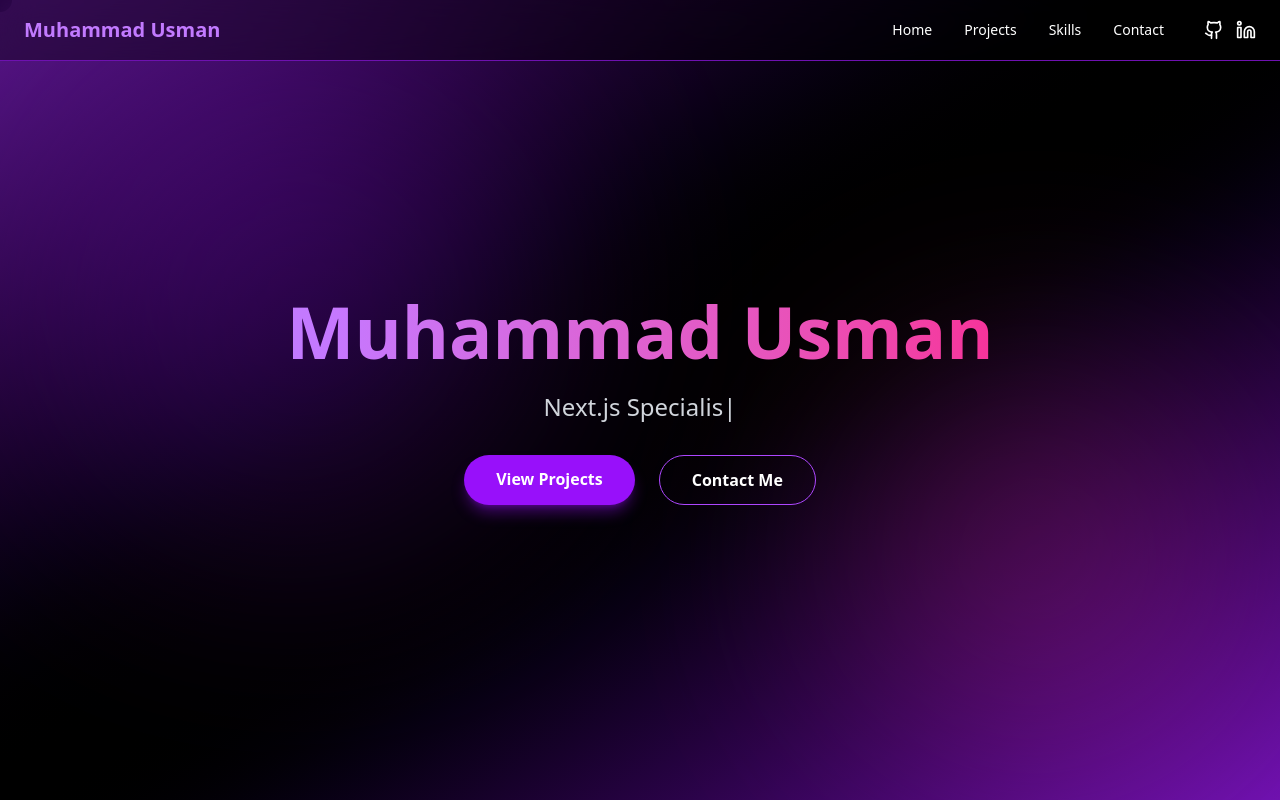
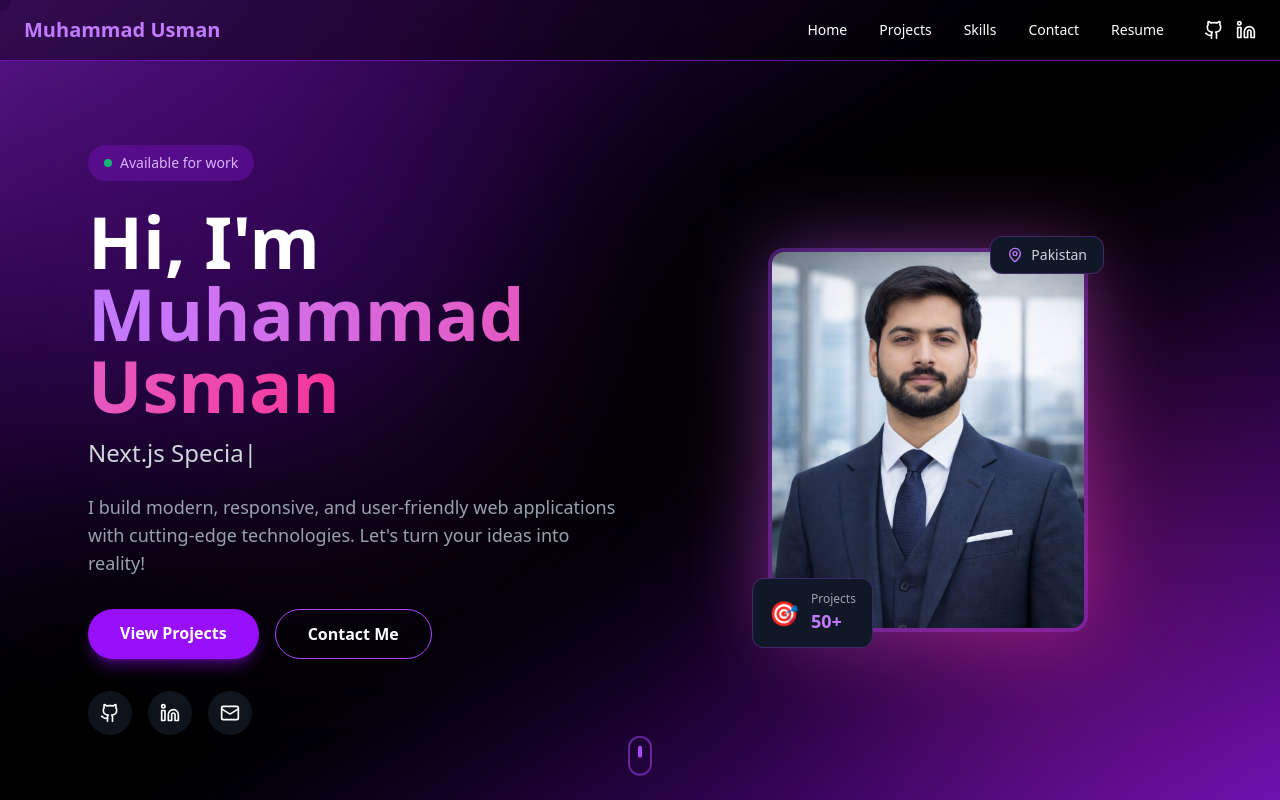
Before and after one commit to Mrusman1234/usman-portfolio, a Next.js app: page / in a window 1280 px wide. Shown: the top 800 px of the page. Built offline with nearby package versions, Linux system fonts and the light colour scheme.

Commit message:
Initial portfolio commit

```diff
--- a/app/components/AboutSection.tsx
+++ b/app/components/AboutSection.tsx
@@ -24,7 +24,7 @@ export default function AboutSection() {
           transition={{ duration: 1, delay: 0.3 }}
           className="text-lg md:text-xl leading-relaxed mb-10"
         >
-          I am Muhammad Usman, a Full Stack Developer and BSCS student at Bahauddin Zakariya University,
+          I am Muhammad Usman, a Full Stack Developer and BSCS student at University of Education Lahore Vehari Campus,
           based in Vehari, Punjab, Pakistan. I specialize in building modern web applications using
           Next.js, React, Node.js, and MongoDB. With expertise in SEO and Digital Marketing,
           I create responsive, user-friendly websites that drive results.
--- a/app/components/ContactSection.tsx
+++ b/app/components/ContactSection.tsx
@@ -291,7 +291,7 @@ export default function ContactSection() {
         >
           <div className="flex flex-col md:flex-row justify-between items-center gap-4">
             <p className="text-gray-400 text-sm">
-              © {new Date().getFullYear()} Usman Irfan. All rights reserved.
+              © {new Date().getFullYear()} Muhammad Usman. All rights reserved.
             </p>
             <p className="text-gray-400 text-sm">
               Built with{" "}
--- a/app/components/HeroSection.tsx
+++ b/app/components/HeroSection.tsx
@@ -2,26 +2,38 @@
 
 import { motion } from "framer-motion"
 import { TypeAnimation } from "react-type-animation"
+import { Github, Linkedin, Mail, MapPin } from "lucide-react"
 
 export default function Hero() {
   return (
-    <section className="relative h-screen flex items-center justify-center bg-gradient-to-br from-purple-900 via-black to-purple-800 text-white overflow-hidden">
-
+    <section className="relative min-h-screen flex items-center justify-center bg-gradient-to-br from-purple-900 via-black to-purple-800 text-white overflow-hidden pt-20">
       {/* Background Glow */}
       <div className="absolute w-[500px] h-[500px] bg-purple-600 opacity-20 blur-[120px] rounded-full top-10 left-10"></div>
       <div className="absolute w-[400px] h-[400px] bg-pink-500 opacity-20 blur-[120px] rounded-full bottom-10 right-10"></div>
 
+      <div className="max-w-6xl mx-auto px-6 py-12 grid md:grid-cols-2 gap-12 items-center z-10">
+        {/* Left Side - Text Content */}
         <motion.div
-        initial={{ opacity: 0, y: 60 }}
-        animate={{ opacity: 1, y: 0 }}
+          initial={{ opacity: 0, x: -60 }}
+          animate={{ opacity: 1, x: 0 }}
           transition={{ duration: 1 }}
-        className="text-center z-10 px-6"
+          className="text-center md:text-left"
         >
-        <h1 className="text-6xl md:text-7xl font-extrabold mb-6 bg-gradient-to-r from-purple-400 to-pink-500 bg-clip-text text-transparent">
-          Muhammad Usman
+          <motion.div
+            initial={{ opacity: 0 }}
+            animate={{ opacity: 1 }}
+            transition={{ delay: 0.3 }}
+            className="inline-flex items-center gap-2 px-4 py-2 bg-purple-800/50 rounded-full text-purple-300 text-sm mb-6"
+          >
+            <span className="w-2 h-2 bg-green-400 rounded-full animate-pulse"></span>
+            Available for work
+          </motion.div>
+
+          <h1 className="text-5xl md:text-6xl lg:text-7xl font-extrabold mb-4">
+            Hi, I'm <span className="bg-gradient-to-r from-purple-400 to-pink-500 bg-clip-text text-transparent">Muhammad Usman</span>
           </h1>
 
-        <div className="text-xl md:text-2xl text-gray-300 font-medium mb-8">
+          <div className="text-xl md:text-2xl text-gray-300 font-medium mb-6">
             <TypeAnimation
               sequence={[
                 "Full Stack Developer 🚀",
@@ -38,7 +50,11 @@ export default function Hero() {
             />
           </div>
 
-        <div className="flex justify-center gap-6">
+          <p className="text-gray-400 mb-8 text-lg max-w-xl">
+            I build modern, responsive, and user-friendly web applications with cutting-edge technologies. Let's turn your ideas into reality!
+          </p>
+
+          <div className="flex flex-wrap justify-center md:justify-start gap-4 mb-8">
             <a
               href="#projects"
               className="px-8 py-3 bg-purple-600 rounded-full font-semibold hover:scale-110 transition duration-300 shadow-lg shadow-purple-600/40"
@@ -53,6 +69,103 @@ export default function Hero() {
               Contact Me
             </a>
           </div>
+
+          {/* Social Links */}
+          <div className="flex justify-center md:justify-start gap-4">
+            <motion.a
+              href="https://github.com/Mrusman1234"
+              target="_blank"
+              rel="noopener noreferrer"
+              whileHover={{ scale: 1.1, y: -5 }}
+              className="p-3 bg-gray-800/50 rounded-full hover:bg-purple-600 transition-colors"
+            >
+              <Github className="w-5 h-5" />
+            </motion.a>
+            <motion.a
+              href="https://www.linkedin.com/in/muhammad-usman-6444523b4/"
+              target="_blank"
+              rel="noopener noreferrer"
+              whileHover={{ scale: 1.1, y: -5 }}
+              className="p-3 bg-gray-800/50 rounded-full hover:bg-purple-600 transition-colors"
+            >
+              <Linkedin className="w-5 h-5" />
+            </motion.a>
+            <motion.a
+              href="mailto:usman@example.com"
+              whileHover={{ scale: 1.1, y: -5 }}
+              className="p-3 bg-gray-800/50 rounded-full hover:bg-purple-600 transition-colors"
+            >
+              <Mail className="w-5 h-5" />
+            </motion.a>
+          </div>
+        </motion.div>
+
+        {/* Right Side - Profile Image */}
+        <motion.div
+          initial={{ opacity: 0, x: 60 }}
+          animate={{ opacity: 1, x: 0 }}
+          transition={{ duration: 1, delay: 0.2 }}
+          className="flex justify-center"
+        >
+          <div className="relative">
+            {/* Image Container with Glow Effect */}
+            <div className="relative w-64 h-80 md:w-80 md:h-96">
+              <div className="absolute inset-0 bg-gradient-to-br from-purple-500 to-pink-500 rounded-2xl blur-2xl opacity-50"></div>
+              <div className="relative w-full h-full rounded-2xl overflow-hidden border-4 border-purple-500/30">
+                <img
+                  src="/project4.png"
+                  alt="Muhammad Usman"
+                  className="w-full h-full object-cover object-[center_top]"
+                  onError={(e) => {
+                    // Fallback to placeholder if image doesn't exist
+                    e.currentTarget.src = `https://ui-avatars.com/api/?name=Muhammad+Usman&size=400&background=6b21a8&color=fff&font-size=0.3`
+                  }}
+                />
+              </div>
+            </div>
+
+            {/* Floating Badge */}
+            <motion.div
+              initial={{ opacity: 0, scale: 0 }}
+              animate={{ opacity: 1, scale: 1 }}
+              transition={{ delay: 1, duration: 0.5 }}
+              className="absolute -bottom-4 -left-2 md:-left-4 bg-gray-900 border border-purple-500/30 rounded-xl px-4 py-3 flex items-center gap-3"
+            >
+              <div className="text-2xl">🎯</div>
+              <div>
+                <p className="text-xs text-gray-400">Projects</p>
+                <p className="text-lg font-bold text-purple-400">50+</p>
+              </div>
+            </motion.div>
+
+            {/* Location Badge */}
+            <motion.div
+              initial={{ opacity: 0, scale: 0 }}
+              animate={{ opacity: 1, scale: 1 }}
+              transition={{ delay: 1.2, duration: 0.5 }}
+              className="absolute -top-3 -right-2 md:-right-4 bg-gray-900 border border-purple-500/30 rounded-xl px-4 py-2 flex items-center gap-2"
+            >
+              <MapPin className="w-4 h-4 text-purple-400" />
+              <span className="text-sm text-gray-300">Pakistan</span>
+            </motion.div>
+          </div>
+        </motion.div>
+      </div>
+
+      {/* Scroll Indicator */}
+      <motion.div
+        initial={{ opacity: 0, y: 20 }}
+        animate={{ opacity: 1, y: 0 }}
+        transition={{ delay: 1.5, duration: 0.5 }}
+        className="absolute bottom-8 left-1/2 -translate-x-1/2"
+      >
+        <motion.div
+          animate={{ y: [0, 10, 0] }}
+          transition={{ duration: 1.5, repeat: Infinity }}
+          className="w-6 h-10 border-2 border-purple-500/50 rounded-full flex justify-center pt-2"
+        >
+          <div className="w-1 h-3 bg-purple-500 rounded-full"></div>
+        </motion.div>
       </motion.div>
     </section>
   )
--- a/app/components/Navbar.tsx
+++ b/app/components/Navbar.tsx
@@ -29,6 +29,9 @@ export default function Navbar() {
           <a href="#contact" className="hover:text-purple-400 transition">
             Contact
           </a>
+          <a href="#resume" className="hover:text-purple-400 transition">
+            Resume
+          </a>
           <div className="flex gap-3 ml-2">
             <a
               href="https://github.com/Mrusman1234"
--- /dev/null
+++ b/app/components/ResumeSection.tsx
@@ -0,0 +1,46 @@
+"use client"
+
+import { motion } from "framer-motion"
+import { Download } from "lucide-react"
+
+export default function ResumeSection() {
+  const handleDownload = () => {
+    // Replace with actual resume file path
+    // You can add a resume.pdf to the public folder
+    const link = document.createElement("a")
+    link.href = "/resume.pdf"
+    link.download = "Muhammad_Usman_Resume.pdf"
+    link.click()
+  }
+
+  return (
+    <section id="resume" className="py-20 bg-black">
+      <div className="max-w-4xl mx-auto px-6">
+        <motion.div
+          initial={{ opacity: 0, y: 20 }}
+          whileInView={{ opacity: 1, y: 0 }}
+          viewport={{ once: true }}
+          transition={{ duration: 0.6 }}
+          className="text-center"
+        >
+          <h2 className="text-3xl md:text-4xl font-bold text-white mb-4">
+            My <span className="text-purple-500">Resume</span>
+          </h2>
+          <p className="text-gray-400 mb-8 max-w-2xl mx-auto">
+            Download my resume to learn more about my experience, skills, and professional background.
+          </p>
+
+          <motion.button
+            onClick={handleDownload}
+            whileHover={{ scale: 1.05 }}
+            whileTap={{ scale: 0.95 }}
+            className="inline-flex items-center gap-2 px-8 py-4 bg-purple-600 hover:bg-purple-700 text-white font-semibold rounded-lg transition-colors"
+          >
+            <Download className="w-5 h-5" />
+            Download Resume
+          </motion.button>
+        </motion.div>
+      </div>
+    </section>
+  )
+}
--- a/app/components/TimelineSection.tsx
+++ b/app/components/TimelineSection.tsx
@@ -6,7 +6,7 @@ const timeline = [
   {
     year: "2022",
     title: "Started BSCS",
-    description: "Began my Computer Science journey at Bahauddin Zakariya University."
+    description: "Began my Computer Science journey at University of Education Lahore Vehari Campus."
   },
   {
     year: "2023",
--- a/app/layout.tsx
+++ b/app/layout.tsx
@@ -5,12 +5,12 @@ import type { Metadata } from 'next'
 
 export const metadata: Metadata = {
   title: 'Muhammad Usman | Full Stack Developer',
-  description: 'BSCS student at Bahauddin Zakariya University, specializing in React, Next.js, Node.js, and MongoDB. Full Stack Developer based in Vehari, Punjab, Pakistan.',
+  description: 'BSCS student at University of Education Lahore Vehari Campus, specializing in React, Next.js, Node.js, and MongoDB. Full Stack Developer based in Vehari, Punjab, Pakistan.',
   keywords: ['Muhammad Usman', 'Full Stack Developer', 'React Developer', 'Next.js', 'MongoDB', 'Node.js', 'BSCS', 'Portfolio', 'Web Developer', 'Vehari', 'Digital Marketing'],
   authors: [{ name: 'Muhammad Usman' }],
   openGraph: {
     title: 'Muhammad Usman | Full Stack Developer',
-    description: 'BSCS student at Bahauddin Zakariya University, specializing in React, Next.js, Node.js, and MongoDB. Based in Vehari, Punjab, Pakistan.',
+    description: 'BSCS student at University of Education Lahore Vehari Campus, specializing in React, Next.js, Node.js, and MongoDB. Based in Vehari, Punjab, Pakistan.',
     type: 'website',
     locale: 'en_US',
     alternateLocale: 'ur_PK',
@@ -18,7 +18,7 @@ export const metadata: Metadata = {
   twitter: {
     card: 'summary_large_image',
     title: 'Muhammad Usman | Full Stack Developer',
-    description: 'BSCS student at Bahauddin Zakariya University, specializing in React, Next.js, Node.js, and MongoDB.',
+    description: 'BSCS student at University of Education Lahore Vehari Campus, specializing in React, Next.js, Node.js, and MongoDB.',
   },
   robots: {
     index: true,
--- a/app/page.tsx
+++ b/app/page.tsx
@@ -5,6 +5,7 @@ import AboutSection from "./components/AboutSection"
 import StatsSection from "./components/StatsSection"
 import TimelineSection from "./components/TimelineSection"
 import ContactSection from "./components/ContactSection"
+import ResumeSection from "./components/ResumeSection"
 
 export default function Home() {
   return (
@@ -28,6 +29,9 @@ export default function Home() {
       <div id="contact">
         <ContactSection />
       </div>
+      <div id="resume">
+        <ResumeSection />
+      </div>
     </main>
   )
 }
```
Also changed, not shown: public/project4.png (added). Lines whose indentation alone changed are shown as unchanged.
